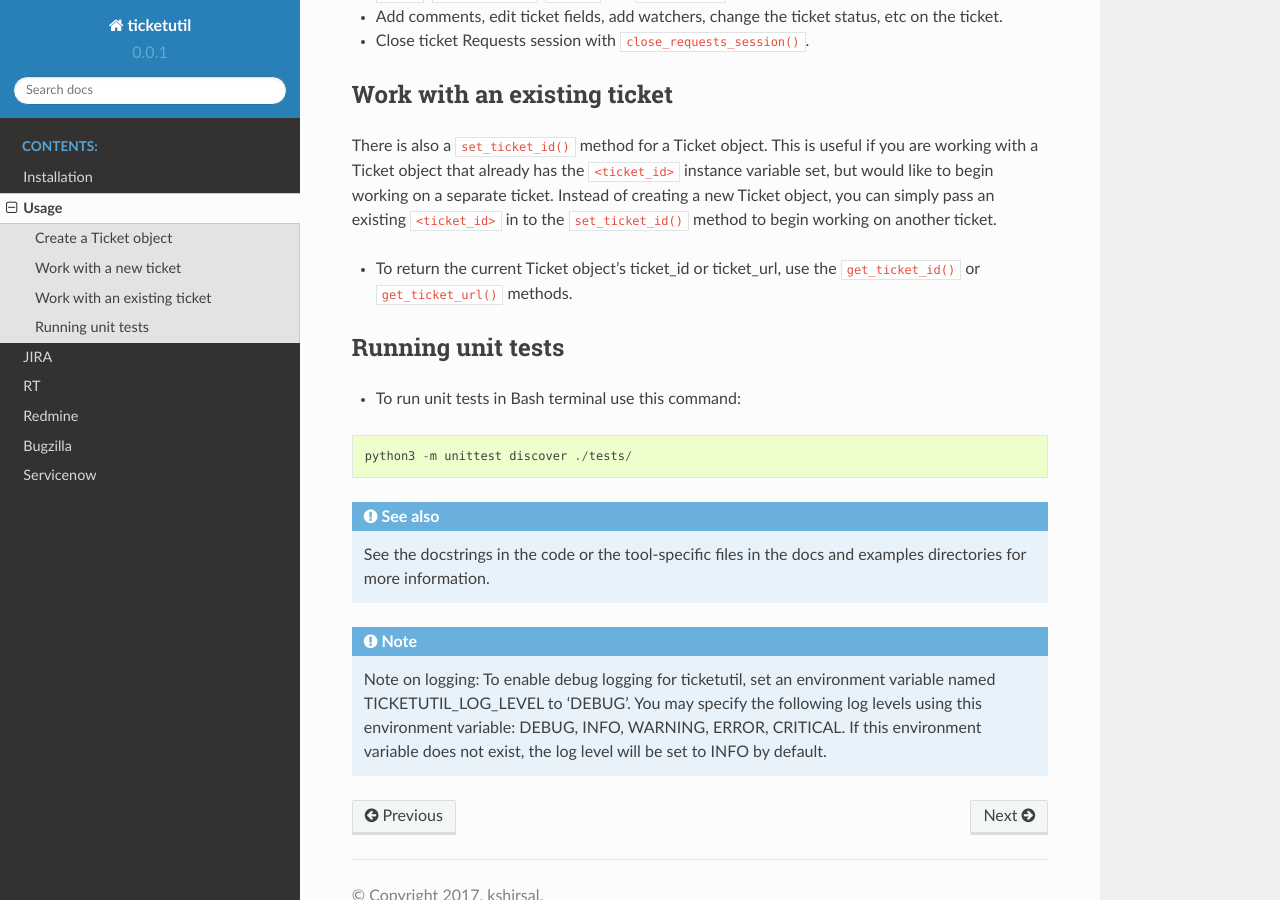
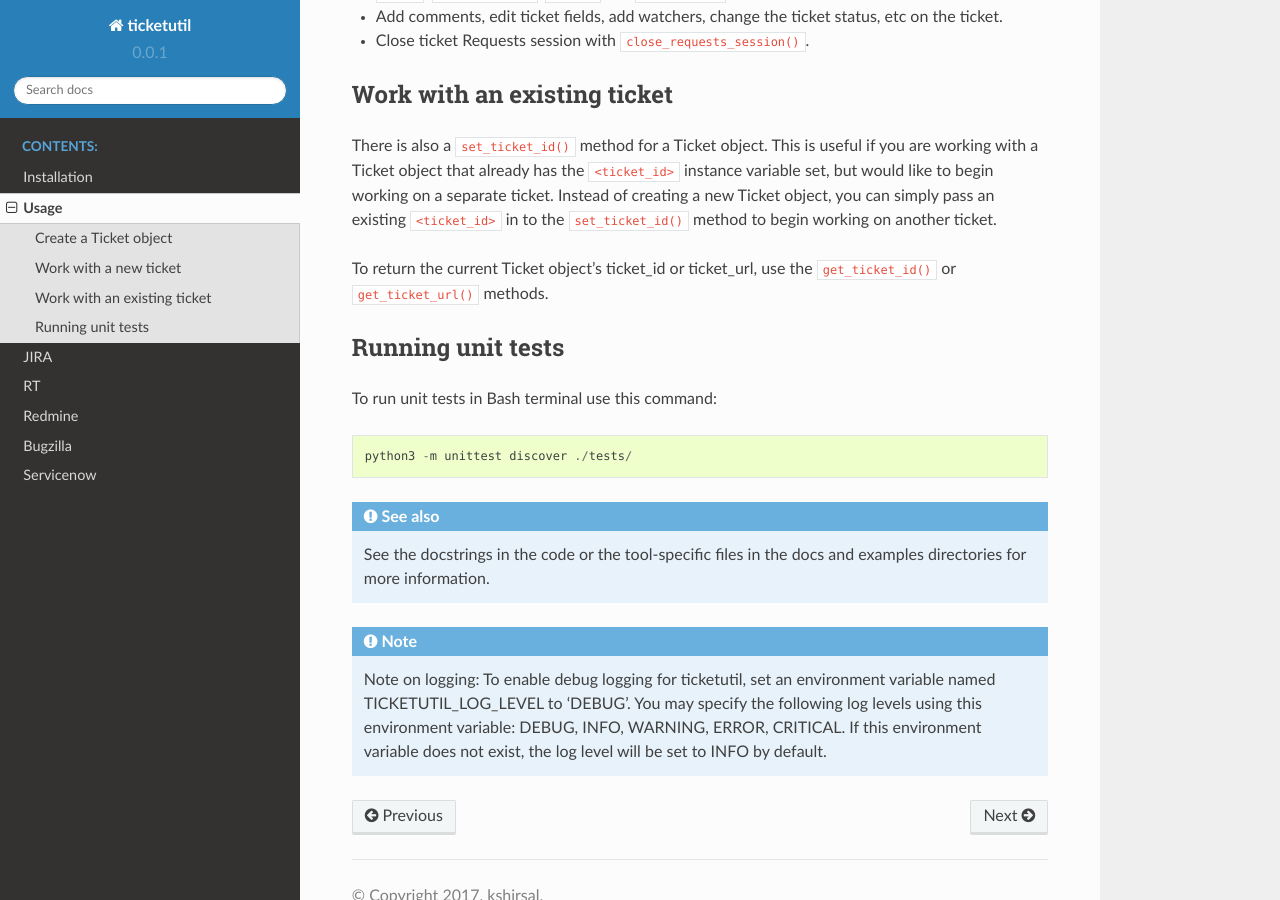
Before and after one commit to dmranck/ticketutil, a Sphinx documentation site: the page built from read-the-docs/source/Usage.rst, in a window 1280 px wide and 900 px high, scrolled down 610 px. Built offline with Sphinx 7.4.7 and the Read the Docs theme 2.0.0, drawn with Linux system fonts in a browser that asks for light colours.

```diff
--- a/read-the-docs/source/Usage.rst
+++ b/read-the-docs/source/Usage.rst
@@ -47,13 +47,14 @@ on a separate ticket. Instead of creating a new Ticket object, you can
 simply pass an existing ``<ticket_id>`` in to the ``set_ticket_id()``
 method to begin working on another ticket.
 
-- To return the current Ticket object's ticket_id or ticket_url, use the ``get_ticket_id()`` or ``get_ticket_url()`` methods.
+To return the current Ticket object's ticket_id or ticket_url, use the
+``get_ticket_id()`` or ``get_ticket_url()`` methods.
 
 
 Running unit tests
 ------------------
 
-- To run unit tests in Bash terminal use this command:
+To run unit tests in Bash terminal use this command:
 
 .. code-block:: python
 
```
